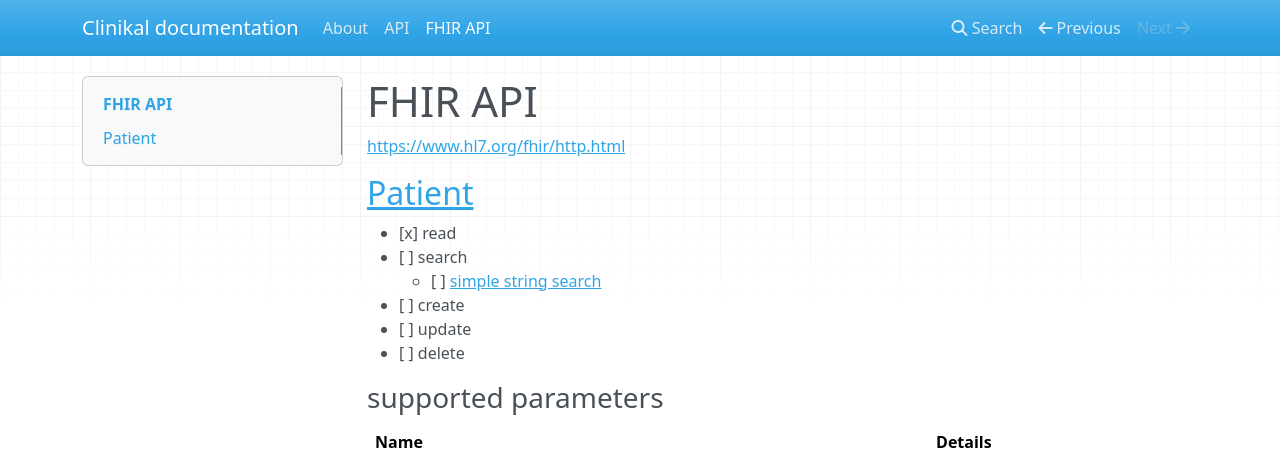
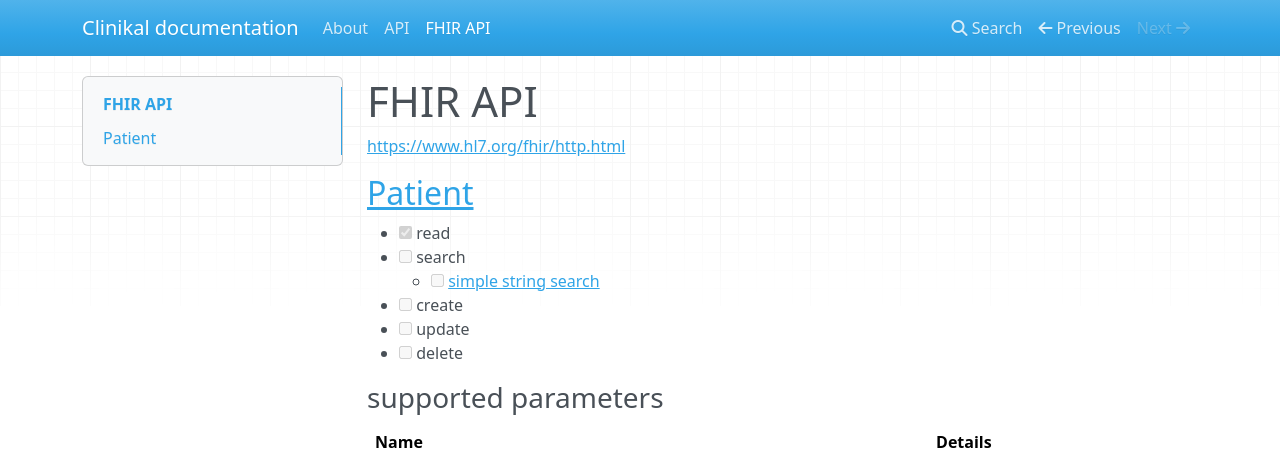
Before and after one commit to MohGovIL/Clinical-Documentation, an MkDocs documentation site: the page built from docs/fhir.md, in a window 1280 px wide and 1016 px high. Shown: the top 451 px of the window. Built offline with MkDocs 1.6.1, drawn with Linux system fonts in a browser that asks for light colours; nearby versions of some CDN libraries.

Commit message:
add extations

```diff
--- a/mkdocs.yml
+++ b/mkdocs.yml
@@ -3,3 +3,21 @@ nav:
     - About: index.md
     - API: api.md
     - FHIR API: fhir.md
+
+markdown_extensions:
+  - pymdownx.arithmatex
+  -   pymdownx.betterem:
+          smart_enable: all
+  - pymdownx.caret
+  - pymdownx.critic
+  - pymdownx.details
+  -   pymdownx.emoji:
+          emoji_generator: !!python/name:pymdownx.emoji.to_svg
+  - pymdownx.inlinehilite
+  - pymdownx.magiclink
+  - pymdownx.mark
+  - pymdownx.smartsymbols
+  - pymdownx.superfences
+  -   pymdownx.tasklist:
+          custom_checkbox: true
+  - pymdownx.tilde
```
